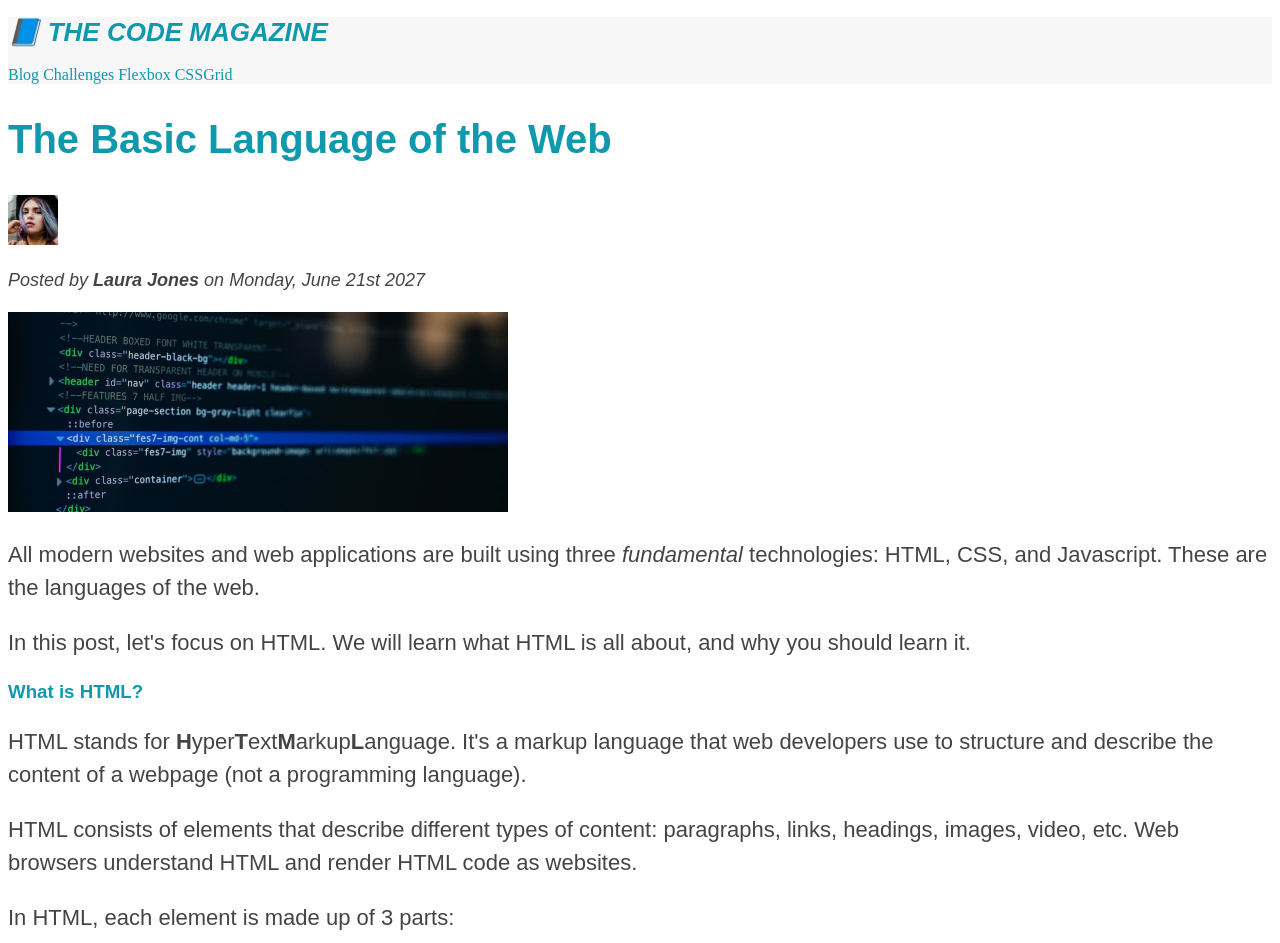
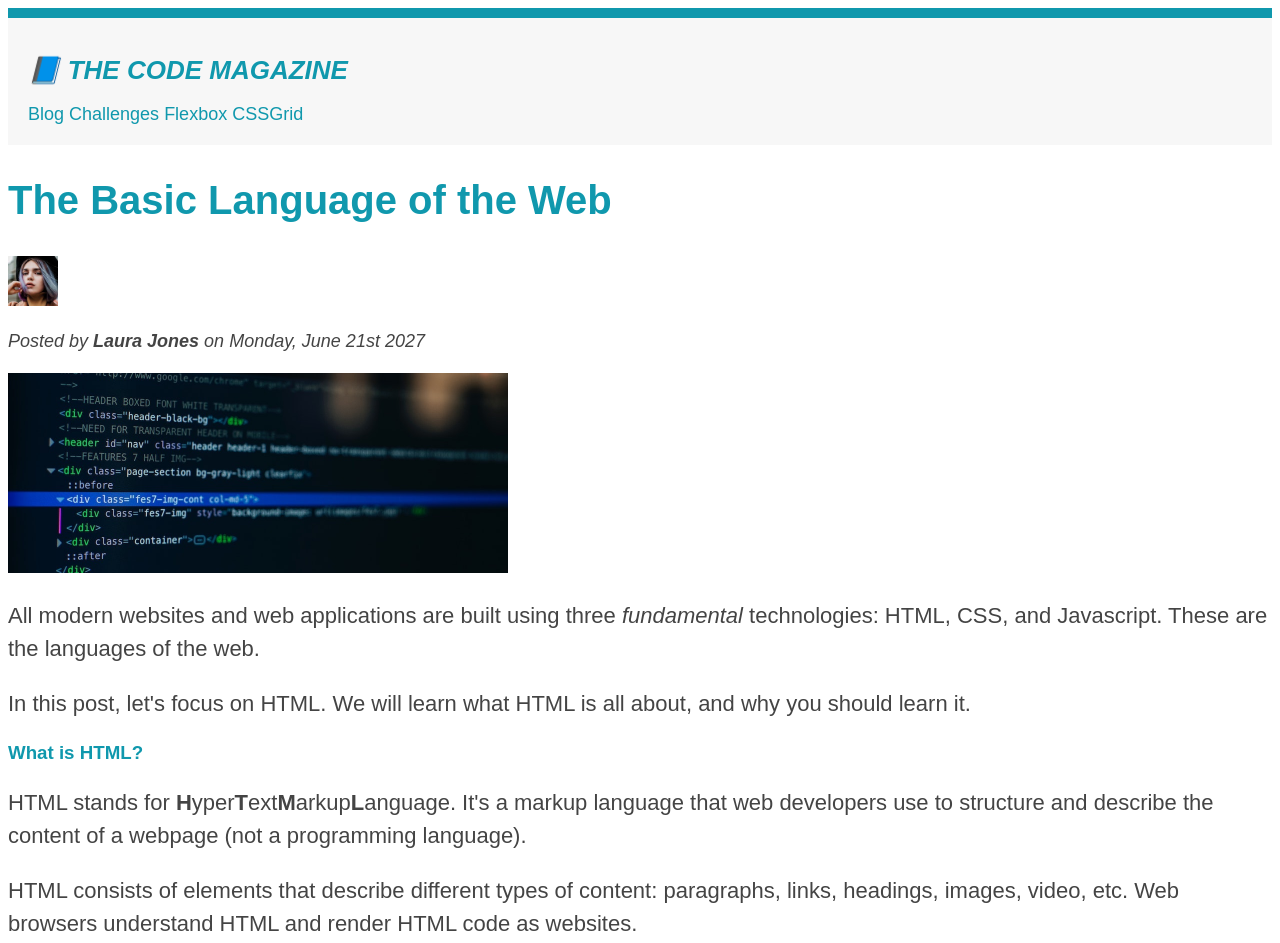
Before and after one commit to Balantzer/The-Code-Magazine, a plain HTML site: page index.html in a window 1280 px wide. Shown: the top 943 px of the page. Drawn offline with Linux system fonts and the light colour scheme.

Commit message:
css bug fix

```diff
--- a/css/main.css
+++ b/css/main.css
@@ -1,12 +1,23 @@
-h1,
-h2,
-h2,
-h3,
-h4,
-p,
-li {
+body {
+  color: #444;
   font-family: sans-serif;
-  color: #444;
+
+  border-top: 10px solid #1098ad;
+}
+
+.main-header {
+  background-color: #f7f7f7;
+  padding: 20px;
+}
+
+.blog-back {
+  font-size: 16 px;
+}
+
+aside {
+  background-color: #f7f7f7;
+  border-top: 5px solid #1098ad;
+  border-bottom: 5px solid #1098ad;
 }
 
 h1,
@@ -70,20 +81,6 @@ li {
   list-style: none;
 }
 
-.main-header {
-  background-color: #f7f7f7;
-}
-
-.blog-back {
-  font-size: 16 px;
-}
-
-aside {
-  background-color: #f7f7f7;
-  border-top: 5px solid #1098ad;
-  border-bottom: 5px solid #1098ad;
-}
-
 /* body {
   background-color: blueviolet;
 } */
@@ -132,3 +129,30 @@ a:active {
 }
 
 /* LVHA */
+
+/* Resolving conflicts */
+
+/* #copyright {
+  color: red;
+} */
+
+/* .copyright {
+  color: blue;
+} */
+
+/* .text {
+  color: yellow;
+} */
+
+/* footer p {
+  color: green;
+} */
+
+/* nav a:link {
+  font-size: 18px;
+} */
+
+nav {
+  font-size: 18px;
+  color: rgb(240, 240, 240);
+}
--- a/index.html
+++ b/index.html
@@ -11,6 +11,7 @@
     <header class="main-header">
       <h1>📘 The Code Magazine</h1>
       <nav>
+        <!-- <strong>This is the navigation</strong> -->
         <a href="blog.html">Blog</a>
         <a href="#">Challenges</a>
         <a href="#">Flexbox</a>
@@ -124,7 +125,9 @@
       </ul>
     </aside>
     <footer>
-      <p id="copyright">Copyright &copy; 2027 by The Code Magazine.</p>
+      <p id="copyright" class="copyright text">
+        Copyright &copy; 2027 by The Code Magazine.
+      </p>
     </footer>
   </body>
 </html>
```
